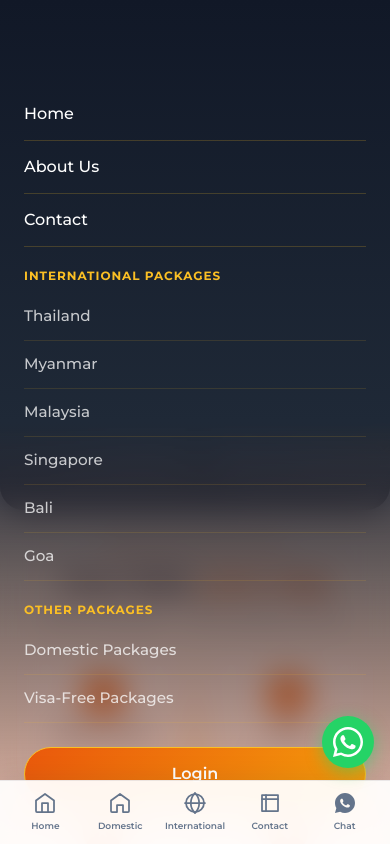
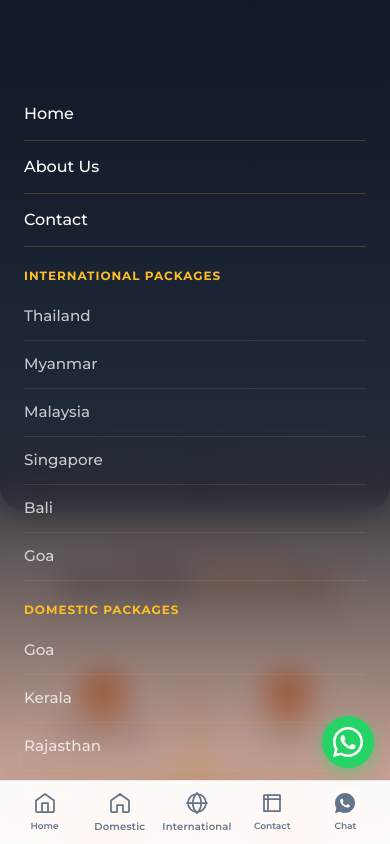
Before and after one commit to yashaswiniWesterntravellers/website, a Next.js app: page /balii in a window 390 px wide. Both pictures are taken after a click on the button "Toggle menu". Shown: the top 844 px of the page. Built offline with nearby package versions, Linux system fonts and the light colour scheme.

Commit message:
Update project

```diff
--- a/app/components/MobileBottomNav/MobileBottomNav.jsx
+++ b/app/components/MobileBottomNav/MobileBottomNav.jsx
@@ -1,24 +1,104 @@
 "use client";
 
+import { useCallback, useEffect, useState } from "react";
 import { usePathname, useSearchParams } from "next/navigation";
 import Link from "next/link";
+import { PACKAGE_MENU_CONFIG } from "../../data/navPackages";
+import styles from "./MobileBottomNav.module.css";
+
 export default function MobileBottomNav() {
   const pathname = usePathname();
   const searchParams = useSearchParams();
+  const [packageMenu, setPackageMenu] = useState(null);
 
   const packageParam = searchParams.get("package")?.toLowerCase();
-  const domesticActive = pathname === "/" && packageParam === "domestic";
-  const internationalActive = pathname === "/" && packageParam === "international";
-  const aboutActive = pathname === "/about-us";
+  const domesticActive = pathname === "/" && (packageParam === "domestic" || packageMenu === "domestic");
+  const internationalActive =
+    pathname === "/" && (packageParam === "international" || packageMenu === "international");
   const contactActive = pathname === "/contact";
   const homeActive =
     pathname === "/" &&
     !domesticActive &&
     !internationalActive &&
-    !aboutActive &&
     !contactActive;
 
+  const closeMenu = useCallback(() => setPackageMenu(null), []);
+
+  const openMenu = (type) => {
+    setPackageMenu((current) => (current === type ? null : type));
+  };
+
+  useEffect(() => {
+    if (!packageMenu) return undefined;
+    const prev = document.body.style.overflow;
+    document.body.style.overflow = "hidden";
+    const onKey = (e) => {
+      if (e.key === "Escape") closeMenu();
+    };
+    window.addEventListener("keydown", onKey);
+    return () => {
+      document.body.style.overflow = prev;
+      window.removeEventListener("keydown", onKey);
+    };
+  }, [packageMenu, closeMenu]);
+
+  const menuConfig = packageMenu ? PACKAGE_MENU_CONFIG[packageMenu] : null;
+
   return (
+    <>
+      {menuConfig ? (
+        <>
+          <button
+            type="button"
+            className={styles.packageMenuBackdrop}
+            aria-label="Close package menu"
+            onClick={closeMenu}
+          />
+          <div
+            className={styles.packageMenuSheet}
+            role="dialog"
+            aria-modal="true"
+            aria-labelledby="package-menu-title"
+          >
+            <div className={styles.packageMenuHeader}>
+              <h2 id="package-menu-title" className={styles.packageMenuTitle}>
+                {menuConfig.title}
+              </h2>
+              <button
+                type="button"
+                className={styles.packageMenuClose}
+                aria-label="Close menu"
+                onClick={closeMenu}
+              >
+                ×
+              </button>
+            </div>
+            <ul className={styles.packageMenuList}>
+              {menuConfig.links.map((item) => (
+                <li key={item.label} className={styles.packageMenuItem}>
+                  <Link
+                    href={item.href}
+                    className={styles.packageMenuLink}
+                    onClick={closeMenu}
+                  >
+                    {item.label}
+                  </Link>
+                </li>
+              ))}
+            </ul>
+            <div className={styles.packageMenuFooter}>
+              <Link
+                href={menuConfig.viewAllHref}
+                className={styles.packageMenuViewAll}
+                onClick={closeMenu}
+              >
+                {menuConfig.viewAllLabel}
+              </Link>
+            </div>
+          </div>
+        </>
+      ) : null}
+
       <nav className="mobileBottomNav" aria-label="Mobile navigation">
         <Link href="/" className={homeActive ? "navActive" : undefined} aria-current={homeActive ? "page" : undefined}>
           <svg viewBox="0 0 24 24" fill="none" stroke="currentColor" xmlns="http://www.w3.org/2000/svg">
@@ -31,10 +111,12 @@ export default function MobileBottomNav() {
           </svg>
           Home
         </Link>
-      <Link
-        href="/?package=domestic#destinations"
-        className={domesticActive ? "navActive" : undefined}
-        aria-current={domesticActive ? "page" : undefined}
+        <button
+          type="button"
+          className={`${styles.navTabButton} ${domesticActive ? "navActive" : ""}`}
+          aria-expanded={packageMenu === "domestic"}
+          aria-haspopup="dialog"
+          onClick={() => openMenu("domestic")}
         >
           <svg viewBox="0 0 24 24" fill="none" stroke="currentColor" xmlns="http://www.w3.org/2000/svg">
             <path
@@ -44,29 +126,27 @@ export default function MobileBottomNav() {
             />
           </svg>
           Domestic
-      </Link>
-      <Link
-        href="/?package=international#destinations"
-        className={internationalActive ? "navActive" : undefined}
-        aria-current={internationalActive ? "page" : undefined}
+        </button>
+        <button
+          type="button"
+          className={`${styles.navTabButton} ${internationalActive ? "navActive" : ""}`}
+          aria-expanded={packageMenu === "international"}
+          aria-haspopup="dialog"
+          onClick={() => openMenu("international")}
         >
           <svg viewBox="0 0 24 24" fill="none" stroke="currentColor" xmlns="http://www.w3.org/2000/svg">
             <circle cx="12" cy="12" r="9" strokeLinecap="round" strokeLinejoin="round" />
             <path d="M2 12h20M12 2a14 14 0 010 20M12 2a14 14 0 000 20" strokeLinecap="round" strokeLinejoin="round" />
           </svg>
           International
-      </Link>
+        </button>
         <Link
           href="/contact"
           className={contactActive ? "navActive" : undefined}
           aria-current={contactActive ? "page" : undefined}
         >
           <svg viewBox="0 0 24 24" fill="none" stroke="currentColor" xmlns="http://www.w3.org/2000/svg">
-          <path
-            d="M4 4h16v16H4V4z"
-            strokeLinecap="round"
-            strokeLinejoin="round"
-          />
+            <path d="M4 4h16v16H4V4z" strokeLinecap="round" strokeLinejoin="round" />
             <path d="M4 8h16M8 4v16" strokeLinecap="round" strokeLinejoin="round" />
           </svg>
           Contact
@@ -78,5 +158,6 @@ export default function MobileBottomNav() {
           Chat
         </a>
       </nav>
+    </>
   );
 }
--- /dev/null
+++ b/app/components/MobileBottomNav/MobileBottomNav.module.css
@@ -0,0 +1,199 @@
+.packageMenuBackdrop {
+  position: fixed;
+  inset: 0;
+  z-index: 10000;
+  background: rgba(15, 23, 42, 0.55);
+  backdrop-filter: blur(4px);
+  -webkit-backdrop-filter: blur(4px);
+  animation: menuFadeIn 0.25s ease;
+}
+
+.packageMenuSheet {
+  position: fixed;
+  left: 0;
+  right: 0;
+  bottom: 0;
+  z-index: 10001;
+  max-height: min(72vh, 520px);
+  padding: 0 0 calc(var(--wt-mobile-nav-h) + var(--wt-safe-bottom) + 8px);
+  background: #ffffff;
+  border-radius: 20px 20px 0 0;
+  box-shadow: 0 -12px 40px rgba(15, 23, 42, 0.18);
+  display: flex;
+  flex-direction: column;
+  animation: menuSlideUp 0.32s cubic-bezier(0.22, 1, 0.36, 1);
+}
+
+.packageMenuHeader {
+  display: flex;
+  align-items: center;
+  justify-content: space-between;
+  gap: 12px;
+  padding: 16px 18px 12px;
+  border-bottom: 1px solid rgba(15, 23, 42, 0.08);
+  flex-shrink: 0;
+}
+
+.packageMenuTitle {
+  margin: 0;
+  font-family: Georgia, "Times New Roman", serif;
+  font-size: 1.15rem;
+  font-weight: 700;
+  font-style: italic;
+  background: var(--wt-gradient-sunset, linear-gradient(135deg, #ea580c, #fbbf24));
+  background-clip: text;
+  -webkit-background-clip: text;
+  color: transparent;
+}
+
+.packageMenuClose {
+  display: flex;
+  align-items: center;
+  justify-content: center;
+  width: 40px;
+  height: 40px;
+  border: none;
+  border-radius: 12px;
+  background: #f1f5f9;
+  color: #475569;
+  font-size: 1.25rem;
+  line-height: 1;
+  cursor: pointer;
+  flex-shrink: 0;
+  transition: background 0.2s ease, color 0.2s ease;
+}
+
+.packageMenuClose:active {
+  background: rgba(249, 115, 22, 0.15);
+  color: var(--orange-deep);
+}
+
+.packageMenuList {
+  margin: 0;
+  padding: 8px 12px;
+  list-style: none;
+  overflow-y: auto;
+  flex: 1;
+  -webkit-overflow-scrolling: touch;
+}
+
+.packageMenuItem {
+  margin: 0;
+}
+
+.packageMenuLink {
+  display: flex;
+  align-items: center;
+  justify-content: space-between;
+  padding: 14px 12px;
+  border-radius: 12px;
+  color: #1e293b;
+  font-family: var(--font-sans), system-ui, sans-serif;
+  font-size: 0.95rem;
+  font-weight: 600;
+  text-decoration: none;
+  transition: background 0.2s ease, color 0.2s ease;
+}
+
+.packageMenuLink:active {
+  background: rgba(249, 115, 22, 0.1);
+  color: var(--orange-deep);
+}
+
+.packageMenuLink::after {
+  content: "›";
+  font-size: 1.1rem;
+  color: #94a3b8;
+  font-weight: 400;
+}
+
+.packageMenuFooter {
+  padding: 8px 12px 4px;
+  border-top: 1px solid rgba(15, 23, 42, 0.06);
+  flex-shrink: 0;
+}
+
+.packageMenuViewAll {
+  display: block;
+  width: 100%;
+  padding: 14px 16px;
+  border-radius: 12px;
+  background: linear-gradient(135deg, var(--orange) 0%, var(--orange-deep) 100%);
+  color: #fff;
+  font-family: var(--font-sans), system-ui, sans-serif;
+  font-size: 0.9rem;
+  font-weight: 700;
+  text-align: center;
+  text-decoration: none;
+  box-shadow: 0 4px 16px rgba(249, 115, 22, 0.35);
+}
+
+.packageMenuViewAll:active {
+  opacity: 0.92;
+}
+
+.navTabButton {
+  display: flex;
+  flex-direction: column;
+  align-items: center;
+  justify-content: center;
+  gap: 4px;
+  flex: 1;
+  min-height: 48px;
+  min-width: 48px;
+  background: none;
+  border: none;
+  color: #64748b;
+  font-family: var(--font-sans), system-ui, sans-serif;
+  font-size: 10px;
+  font-weight: 600;
+  letter-spacing: 0.02em;
+  cursor: pointer;
+  padding: 4px;
+  border-radius: 12px;
+  transition:
+    color 0.2s ease,
+    background 0.2s ease,
+    transform 0.15s ease;
+  -webkit-tap-highlight-color: transparent;
+}
+
+.navTabButton:active {
+  transform: scale(0.9);
+  background: rgba(249, 115, 22, 0.1);
+}
+
+.navTabButton.navActive {
+  color: var(--orange-deep);
+}
+
+.navTabButton.navActive svg {
+  stroke: var(--orange-deep);
+}
+
+@keyframes menuFadeIn {
+  from {
+    opacity: 0;
+  }
+
+  to {
+    opacity: 1;
+  }
+}
+
+@keyframes menuSlideUp {
+  from {
+    transform: translateY(100%);
+  }
+
+  to {
+    transform: translateY(0);
+  }
+}
+
+@media (prefers-reduced-motion: reduce) {
+  .packageMenuBackdrop,
+  .packageMenuSheet {
+    animation: none;
+  }
+}
--- a/app/components/Navbar/Navbar.jsx
+++ b/app/components/Navbar/Navbar.jsx
@@ -3,21 +3,16 @@
 import { useState } from "react";
 import Link from "next/link";
 import { usePathname } from "next/navigation";
+import {
+  DOMESTIC_PACKAGE_LINKS,
+  INTERNATIONAL_PACKAGE_LINKS,
+} from "../../data/navPackages";
 import styles from "./Navbar.module.css";
 
 const MAIN_LINKS = [
   { label: "Home", href: "/" },
   { label: "About Us", href: "/about-us" },
   { label: "Contact", href: "/contact" },
-];
-
-const INTERNATIONAL_PACKAGES = [
-  { label: "Thailand", href: "/?region=thailand" },
-  { label: "Myanmar", href: "/?region=myanmar" },
-  { label: "Malaysia", href: "/?region=malaysia" },
-  { label: "Singapore", href: "/?region=singapore" },
-  { label: "Bali", href: "/balii" },
-  { label: "Goa", href: "/?region=goa" },
 ];
 
 export default function Navbar({ variant = "default" }) {
@@ -76,7 +71,7 @@ export default function Navbar({ variant = "default" }) {
             International Packages <span className={styles.chevron}>▾</span>
           </span>
           <ul className={styles.dropdown}>
-            {INTERNATIONAL_PACKAGES.map((item) => (
+            {INTERNATIONAL_PACKAGE_LINKS.map((item) => (
               <li key={item.label}>
                 <Link href={item.href} className={styles.dropdownLink}>
                   {item.label}
@@ -124,7 +119,18 @@ export default function Navbar({ variant = "default" }) {
             </Link>
           ))}
           <p className={styles.mobileNavGroupLabel}>International Packages</p>
-          {INTERNATIONAL_PACKAGES.map((item) => (
+          {INTERNATIONAL_PACKAGE_LINKS.map((item) => (
+            <Link
+              key={item.label}
+              href={item.href}
+              className={styles.mobilePackageLabel}
+              onClick={closeMenu}
+            >
+              {item.label}
+            </Link>
+          ))}
+          <p className={styles.mobileNavGroupLabel}>Domestic Packages</p>
+          {DOMESTIC_PACKAGE_LINKS.map((item) => (
             <Link
               key={item.label}
               href={item.href}
@@ -135,8 +141,9 @@ export default function Navbar({ variant = "default" }) {
             </Link>
           ))}
           <p className={styles.mobileNavGroupLabel}>Other Packages</p>
-          <span className={styles.mobilePackageLabel}>Domestic Packages</span>
-          <span className={styles.mobilePackageLabel}>Visa-Free Packages</span>
+          <Link href="/#visa-free" className={styles.mobilePackageLabel} onClick={closeMenu}>
+            Visa-Free Packages
+          </Link>
           <button type="button" className={styles.mobileLoginBtn}>
             Login
           </button>
--- /dev/null
+++ b/app/data/navPackages.js
@@ -0,0 +1,32 @@
+/** Shared package links for navbar & mobile bottom nav menus */
+
+export const INTERNATIONAL_PACKAGE_LINKS = [
+  { label: "Thailand", href: "/?package=international&region=thailand#destinations" },
+  { label: "Myanmar", href: "/?package=international&region=myanmar#destinations" },
+  { label: "Malaysia", href: "/?package=international&region=malaysia#destinations" },
+  { label: "Singapore", href: "/?package=international&region=singapore#destinations" },
+  { label: "Bali", href: "/balii" },
+  { label: "Goa", href: "/?package=international&region=goa#destinations" },
+];
+
+export const DOMESTIC_PACKAGE_LINKS = [
+  { label: "Goa", href: "/?package=domestic&region=goa#destinations" },
+  { label: "Kerala", href: "/?package=domestic&region=kerala#destinations" },
+  { label: "Rajasthan", href: "/?package=domestic&region=rajasthan#destinations" },
+  { label: "Manali", href: "/?package=domestic&region=manali#destinations" },
+];
+
+export const PACKAGE_MENU_CONFIG = {
+  domestic: {
+    title: "Domestic packages",
+    viewAllHref: "/?package=domestic#destinations",
+    viewAllLabel: "View all domestic destinations",
+    links: DOMESTIC_PACKAGE_LINKS,
+  },
+  international: {
+    title: "International packages",
+    viewAllHref: "/?package=international#destinations",
+    viewAllLabel: "View all international destinations",
+    links: INTERNATIONAL_PACKAGE_LINKS,
+  },
+};
--- a/app/home-page/ExploreDestinations/ExploreDestinations.jsx
+++ b/app/home-page/ExploreDestinations/ExploreDestinations.jsx
@@ -12,9 +12,18 @@ export default function ExploreDestinations({ region, packageType }) {
   let description = "Browse regions from the menu above, or explore everywhere below.";
 
   if (normalizedPackage === "domestic") {
-    list = DOMESTIC_DESTINATIONS;
-    title = "Domestic destinations";
-    description = "Holiday tours across India — beaches, hills, and heritage.";
+    const domesticFiltered = normalized
+      ? DOMESTIC_DESTINATIONS.filter(
+          (d) => d.name.toLowerCase() === normalized.toLowerCase()
+        )
+      : DOMESTIC_DESTINATIONS;
+    list = domesticFiltered.length ? domesticFiltered : DOMESTIC_DESTINATIONS;
+    title = normalized
+      ? `Domestic — ${normalized.charAt(0).toUpperCase()}${normalized.slice(1)}`
+      : "Domestic destinations";
+    description = normalized
+      ? `Holiday tours in ${normalized.charAt(0).toUpperCase()}${normalized.slice(1)}.`
+      : "Holiday tours across India — beaches, hills, and heritage.";
   } else if (normalizedPackage === "international") {
     const filtered = normalized
       ? DESTINATIONS.filter((d) => d.region.toLowerCase() === normalized.toLowerCase())
--- a/app/mobile.css
+++ b/app/mobile.css
@@ -112,6 +112,15 @@
   background: rgba(249, 115, 22, 0.1);
 }
 
+.mobileBottomNav .navTabButton.navActive {
+  color: var(--orange-deep);
+  background: rgba(249, 115, 22, 0.1);
+}
+
+.mobileBottomNav .navTabButton.navActive svg {
+  stroke: var(--orange-deep);
+}
+
 .mobileBottomNav a.navActive {
   color: var(--orange-deep);
 }
```
Lines whose indentation alone changed are shown as unchanged.
